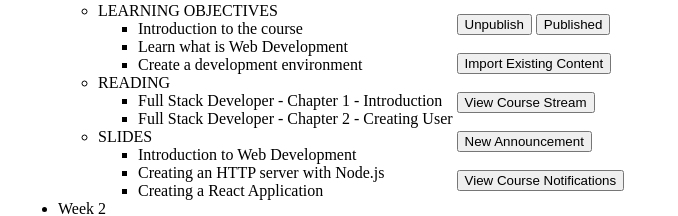
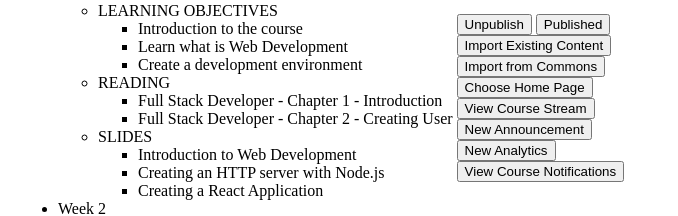
Before and after one commit to ruvy03/kambaz-next-js, a Next.js app: page /Courses/1/Home in a window 1280 px wide. Shown: the part 136-352 px from the top of the page, without its empty margins (0-678 px from the left). Built offline with nearby package versions, Linux system fonts and the light colour scheme.

Commit message:
status better

```diff
--- a/src/app/(kambaz)/Courses/[cid]/Home/Status.tsx
+++ b/src/app/(kambaz)/Courses/[cid]/Home/Status.tsx
@@ -4,15 +4,17 @@ export default function CourseStatus() {
       <h2>Course Status</h2>
       <button>Unpublish</button> <button>Published</button>
       <br />
-      <br />
       <button>Import Existing Content</button>
       <br />
+      <button>Import from Commons</button>
+      <br />
+      <button>Choose Home Page</button>
       <br />
       <button>View Course Stream</button>
       <br />
-      <br />
       <button>New Announcement</button>
       <br />
+      <button>New Analytics</button>
       <br />
       <button>View Course Notifications</button>
     </div>
```
